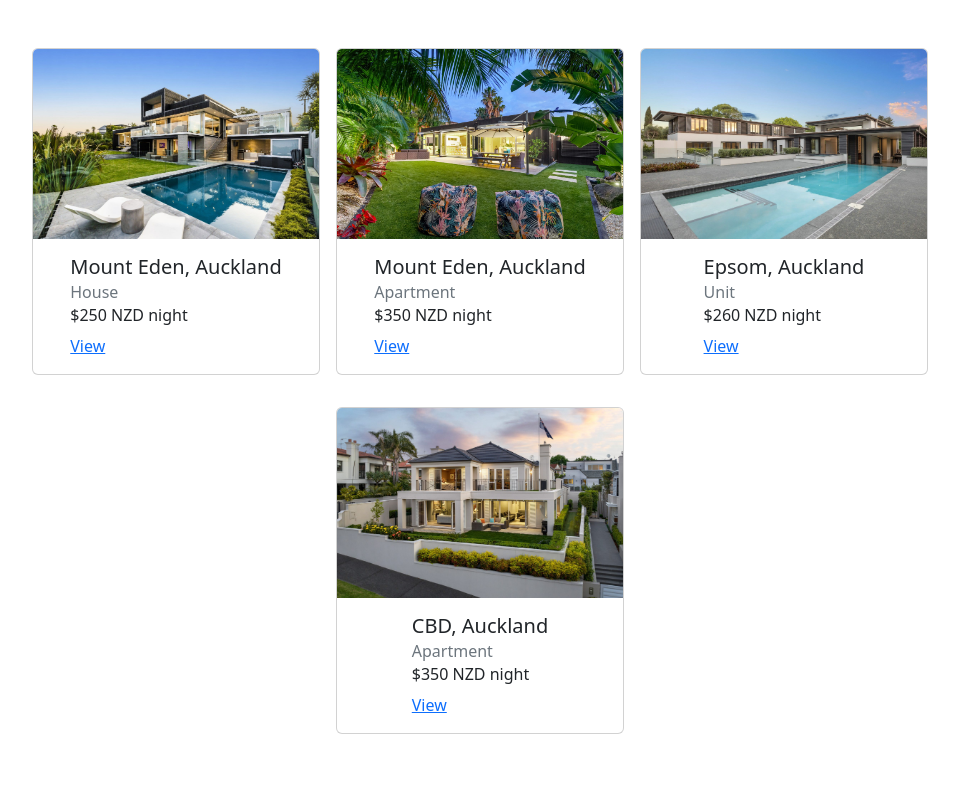
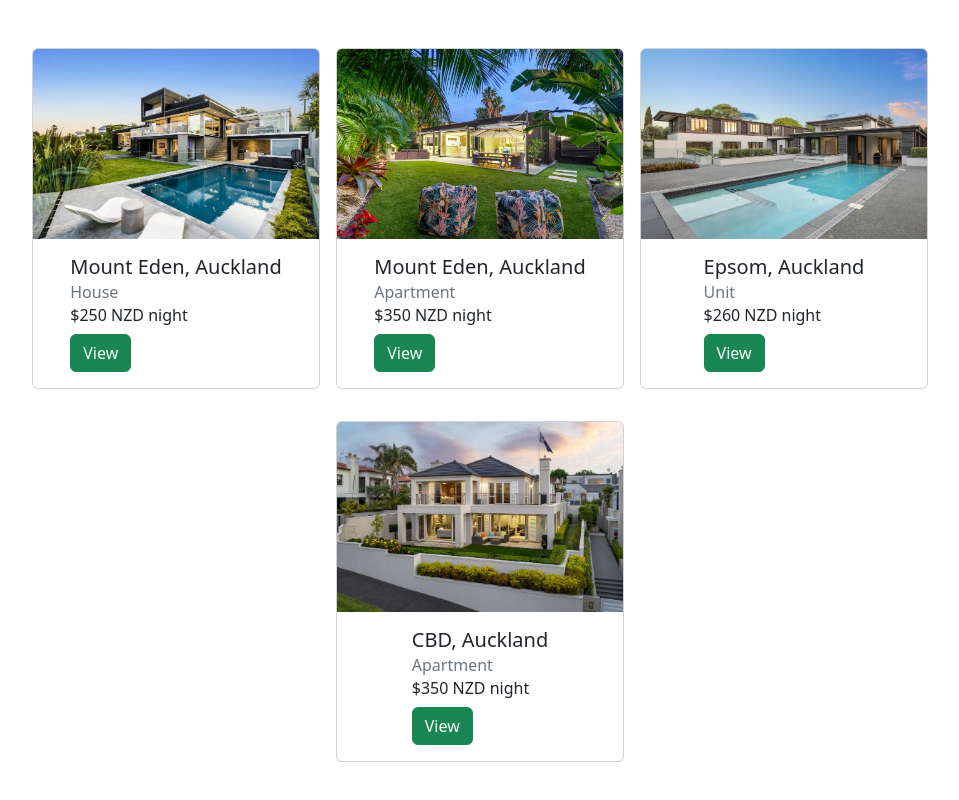
Before and after one commit to Hardeep1990/exclusiverental, a React (Create React App) app: page / in a window 1280 px wide. Shown: the part 812-1612 px from the top of the page, without its empty margins (160-1119 px from the left). Built offline with nearby package versions, Linux system fonts and the light colour scheme.

Commit message:
Added button on view link.

```diff
--- a/src/components/displayrentals.jsx
+++ b/src/components/displayrentals.jsx
@@ -19,7 +19,7 @@ const DispalyRentals = ({ rentals }) => {
                 <h5 className="card-title">{r.suburb}</h5>
                 <h6 className="card-subtitle mb-2 text-muted">{r.type}</h6>
                 <h6 className="card-subtitle mb-2">{r.price} NZD night</h6>
-                <a href="#" className="card-link">
+                <a href="#" className="card-link btn btn-success">
                   View
                 </a>
               </div>
--- a/src/components/header.jsx
+++ b/src/components/header.jsx
@@ -1,9 +1,8 @@
-import React, { Component } from "react";
+import React from "react";
 const Header = () => {
   return (
     <header>
-      {" "}
-      <nav className="navbar navbar-expand-lg bg-light">
+      <nav className="navbar navbar-expand-lg sticky-top bg-light">
         <div className="container-fluid">
           <img src="logo.png" className="" alt="logo" />
 
--- a/src/index.js
+++ b/src/index.js
@@ -5,7 +5,6 @@ import App from "./App";
 import "bootstrap/dist/css/bootstrap.css";
 import "bootstrap/dist/js/bootstrap";
 import reportWebVitals from "./reportWebVitals";
-
 const root = ReactDOM.createRoot(document.getElementById("root"));
 root.render(
   <React.StrictMode>
```
